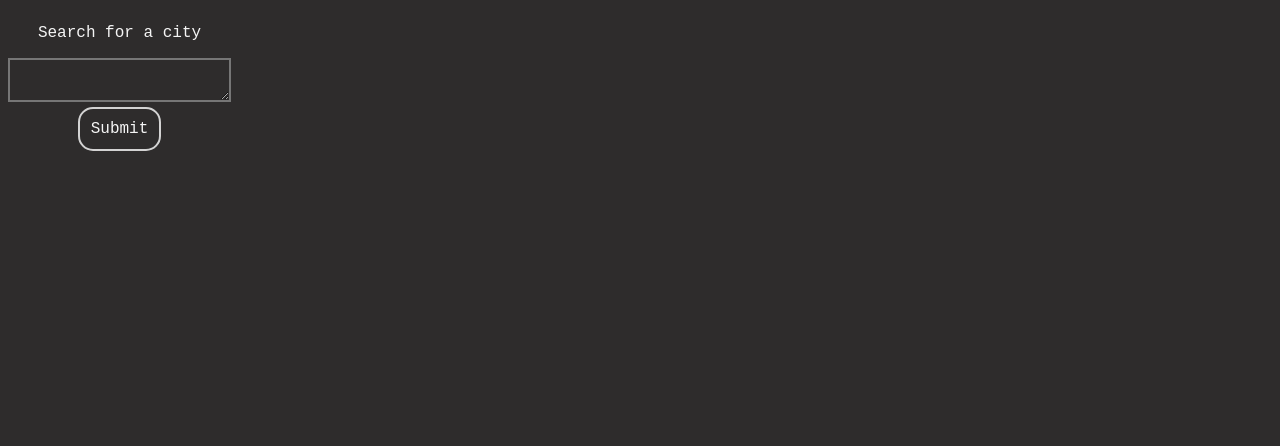
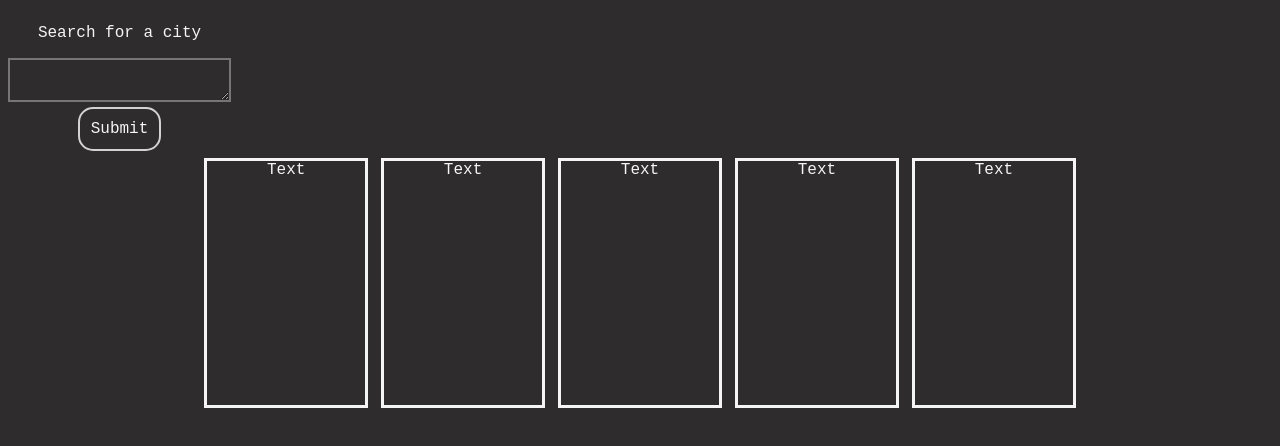
Before and after one commit to CovenantKid/solid-sniffle, a plain HTML site: page index.html in a window 1280 px wide. Drawn offline with Linux system fonts and the light colour scheme.

Commit message:
Fixed cards for weather layout, began working towards writing data to cards

```diff
--- a/assets/script.js
+++ b/assets/script.js
@@ -1,32 +1,34 @@
 // global variables
 let lat = ""
 let lon = ""
-const city = "new york"
+
 
 
 // code ran when page has loaded.
 function onload(){
-    const submitbtn = document.getElementById("submit")
-    submitbtn.addEventListener("click",GetCordinates)
-
+    const submitbtn = document.getElementById("submit");
+    submitbtn.addEventListener("click",GetCordinates);
 }
 
 
 
 
-// grab the cordinates of the city based on the entered name.
+// grab the cordinates of the city based on the entered name, sends them to weather call.
 async function GetCordinates(){
-    const cordsCall = await fetch ("http://api.openweathermap.org/geo/1.0/direct?q=" + (city) + "&limit=1&appid=513b2f121ba24b289f75ea98532934e4")
-    let cords = await cordsCall.json()
-    lat = cords[0].lat
-    lon = cords[0].lon
-    GetWeather()
+    const city = document.getElementById("cityentry").value;
+    const cordsCall = await fetch ("http://api.openweathermap.org/geo/1.0/direct?q=" + (city) + "&limit=1&appid=513b2f121ba24b289f75ea98532934e4");
+    let cords = await cordsCall.json();
+    lat = cords[0].lat;
+    lon = cords[0].lon;
+    GetWeather();
 }
 
-// Grab the weather of the city based on the cordinates from GetCordinates()
+// Grab the weather of the city based on the cordinates from GetCordinates(), and sends them to the proper div card OR the current day.
  async function GetWeather(){
  const ForecastCall = await fetch ("https://api.openweathermap.org/data/2.5/forecast?lat=" + lat + "&lon=" + lon + "&appid=513b2f121ba24b289f75ea98532934e4");
- let Forecast = ForecastCall.json()
+ let Forecast = ForecastCall.json();
+ const firstday = document.getElementById("box1")
+ console.log(firstday)
 
- console.log(Forecast)
+ console.log(Forecast);
  }
--- a/assets/stylesheet.css
+++ b/assets/stylesheet.css
@@ -2,6 +2,7 @@
 /* text color/elements should be whitesmoke or #f5f5f5 */
 /* borders are lightgrey or #d3d3d3*/
 * {
+box-sizing: border-box;
 background-color: #2e2c2c;
 color: whitesmoke;
 font-size: 16px;
@@ -14,7 +15,7 @@ align-items: center;
 justify-content: center;
 }
 
-#banner{
+#infobanner{
 justify-self: center;
 text-align: center;
 }
@@ -23,8 +24,6 @@ text-align: center;
 max-width: 100%;
 border-width: 2px;
 }
-
-
 #submit{
 display: flex;
 border-color: #d3d3d3;
@@ -38,7 +37,24 @@ margin-top: 1%;
 padding: 5%;
 margin: 0 auto;
 }
+.boxcontainer{
+display: flex;
+justify-content: center;
+clear: left;
+}
 
+#box1,#box2,#box3,#box4,#box5 {
+    display: flex;
+    float: right;
+    width: 13%;
+    height: 250px;
+    margin: 0.5%;
+    border-style: solid;
+    clear: left;
+    flex-direction: row;
+    flex-wrap: nowrap;
+    justify-content: center;
+  }
 @media screen and (max-width: 700px){
     #banner{
         font-size: 12px;
--- a/index.html
+++ b/index.html
@@ -9,9 +9,17 @@
 </head>
 <body onload="onload()">
     <div class="input">
-        <p id="banner">Search for a city</p>
+        <p id="infobanner">Search for a city</p>
         <textarea id="cityentry"> </textarea>
         <button id="submit">Submit</button>
     </div>
+    <!-- Cards will have info filled in by javascript -->
+    <div class="boxcontainer">
+        <card id="box1">Text</card>
+        <card id="box2">Text</card>
+        <card id="box3">Text</card>
+        <card id="box4">Text</card>
+        <card id="box5">Text</card>
+    </div>
 </body>
 </html>
```
